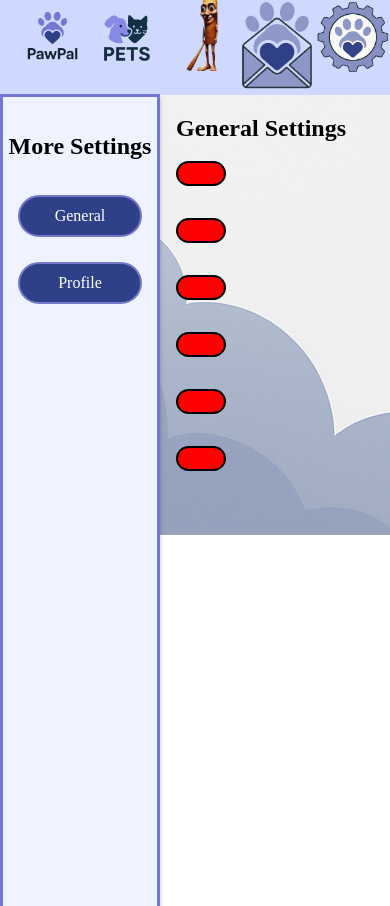
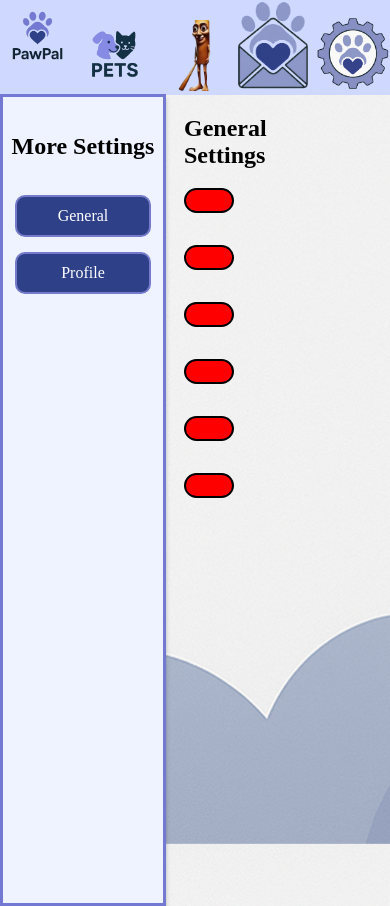
Before and after one commit to CartWebApp/pawpal-web-app-super-duper-ultra-mega-omega-team, a plain HTML site: page General Settings/settings.html in a window 390 px wide. Before the commit the page ends 844 px from the top, so only its background shows below. Drawn offline with Linux system fonts and the light colour scheme.

Commit message:
Need To polish and make mobile

```diff
--- a/General Settings/settings.css
+++ b/General Settings/settings.css
@@ -1,30 +1,24 @@
+nav{
+    /*navbar*/
+    margin: -8px;
+    display: flex;
+    background-color: #CFD9FF;
+    justify-content: space-between;
+    flex-direction: row;
+}
+
+.home{
+    /*Navbar fix to get the pawpal logo on the left*/
+    justify-self:flex-start;
+}
+
 body {
-    display: flex;
-    flex-direction: column;
-    margin: 0;
-    background-image: url(../imgs/cloudBG.png);
+    /*Basic bg settings*/
+    background-image: url("../imgs/cloudBG.png");
     background-repeat: no-repeat;
     background-size: cover;
+    background-attachment: fixed;
 }
-
-* {
-    box-sizing: border-box;
-}
-
-/*---------------------*/
-/* Navbar */
-
-nav {
-    display: flex;
-    background-color: #CFD9FF;
-    flex-direction: row;
-    justify-content: flex-end;
-}
-
-.home {
-    justify-self: flex-start;
-}
-
 /*---------------------*/
 /* Assits Positions*/
 
@@ -38,9 +32,9 @@ article {
 .sidebar {
     display: flex;
     flex-flow: column wrap;
-    height: 100%;
+    height: 790px;
     width: 160px;
-    position: fixed;
+    position: absolute;
     align-items: center;
     left: 0;
     top: 94px;
@@ -53,12 +47,11 @@ article {
 
 .sidebar > a {
     padding: 10px;
-    margin-bottom: 10px;
-    width: 80%;
+    width: 70%;
     text-decoration: none;
     text-align: center;
     color: white;
-    border-radius: 25px;
+    border-radius: 10px;
     border: 2px solid #757ACB;
     background: #2E4088;
 }
--- a/General Settings/settings.html
+++ b/General Settings/settings.html
@@ -8,17 +8,21 @@
 </head>
 
 <body>
-    <header>
-        <div class="navbar">
-            <nav class="bar">
-                <a href="../index.html" class="home"><img src="../imgs/logo.png" alt="hi" width="75px"></a>
-                <a href="../Pet Selection/pet-selection.html"><img src="../imgs/pets.png" alt="bye" width="75px"></a>
-                <a href="../Profile Settings/pro-settings.html"><img src="../imgs/pfp.png" alt="profile"
-                        width="75px"></a>
-                <a href="../Mail/mail.html"><img src="../imgs/mail.png" alt="mail" width="75px"></a>
-                <a href="../General Settings/settings.html"><img src="../imgs/settings.png" alt="settings"
-                        width="75px"></a>
+    <header class="navbar">
+        <div class="bar">
+            <nav>
+                <a href="../index.html" class="home"><img src="../imgs/logo.png" width="75px"></a>
+                <div class="spacer">
+                    <a href="../Pet Selection/pet-selection.html" class="selection"><img src="../imgs/pets.png"
+                            width="75px"></a>
+                    <a href="../Profile Settings/pro-settings.html" class="pfp"><img src="../imgs/pfp.png"
+                            width="75px"></a>
+                    <a href="../Mail/mail.html" class="mail"><img src="../imgs/mail.png" width="75px"></a>
+                    <a href="../General Settings/settings.html" class="settings"><img src="../imgs/settings.png"
+                            width="75px"></a>
+                </div>
             </nav>
+
         </div>
     </header>
     <main>
--- a/Mail/mail.css
+++ b/Mail/mail.css
@@ -1,30 +1,24 @@
+nav{
+    /*navbar*/
+    margin: -8px;
+    display: flex;
+    background-color: #CFD9FF;
+    justify-content: space-between;
+    flex-direction: row;
+}
+
+.home{
+    /*Navbar fix to get the pawpal logo on the left*/
+    justify-self:flex-start;
+}
+
 body {
-    display: flex;
-    flex-direction: column;
-    margin: 0;
-    background-image: url(../imgs/cloudBG.png);
+    /*Basic bg settings*/
+    background-image: url("../imgs/cloudBG.png");
     background-repeat: no-repeat;
     background-size: cover;
+    background-attachment: fixed;
 }
-
-/* {
-    box-sizing: border-box;
-}
-
-/*---------------------*/
-/* Navbar */
-
-nav {
-    display: flex;
-    background-color: #CFD9FF;
-    flex-direction: row;
-    justify-content: flex-end;
-}
-
-.home {
-    justify-self: flex-start;
-}
-
 /*---------------------*/
 /* Assits Positions*/
 
--- a/Profile Settings/profile.css
+++ b/Profile Settings/profile.css
@@ -1,28 +1,23 @@
+nav{
+    /*navbar*/
+    margin: -8px;
+    display: flex;
+    background-color: #CFD9FF;
+    justify-content: space-between;
+    flex-direction: row;
+}
+
+.home{
+    /*Navbar fix to get the pawpal logo on the left*/
+    justify-self:flex-start;
+}
+
 body {
-    display: flex;
-    flex-direction: column;
-    margin: 0;
-    background-image: url(../imgs/cloudBG.png);
+    /*Basic bg settings*/
+    background-image: url("../imgs/cloudBG.png");
     background-repeat: no-repeat;
     background-size: cover;
-}
-
-* {
-    box-sizing: border-box;
-}
-
-/*---------------------*/
-/* Navbar */
-
-nav {
-    display: flex;
-    background-color: #CFD9FF;
-    flex-direction: row;
-    justify-content: flex-end;
-}
-
-.home {
-    justify-self: flex-start;
+    background-attachment: fixed;
 }
 
 /*---------------------*/
@@ -53,7 +48,7 @@ article {
 
 .sidebar > a {
     padding: 10px;
-    width: 90%;
+    width: 70%;
     text-decoration: none;
     text-align: center;
     color: white;
```
Also changed, not shown: Login/login.html (+30 -1 lines), Mail/mail.html (+14 -10 lines), Profile Settings/pro-settings.html (+14 -10 lines), Signin/sign.css (+18 -0 lines), index.html (+1 -1 lines), Login/login.css (deleted).
